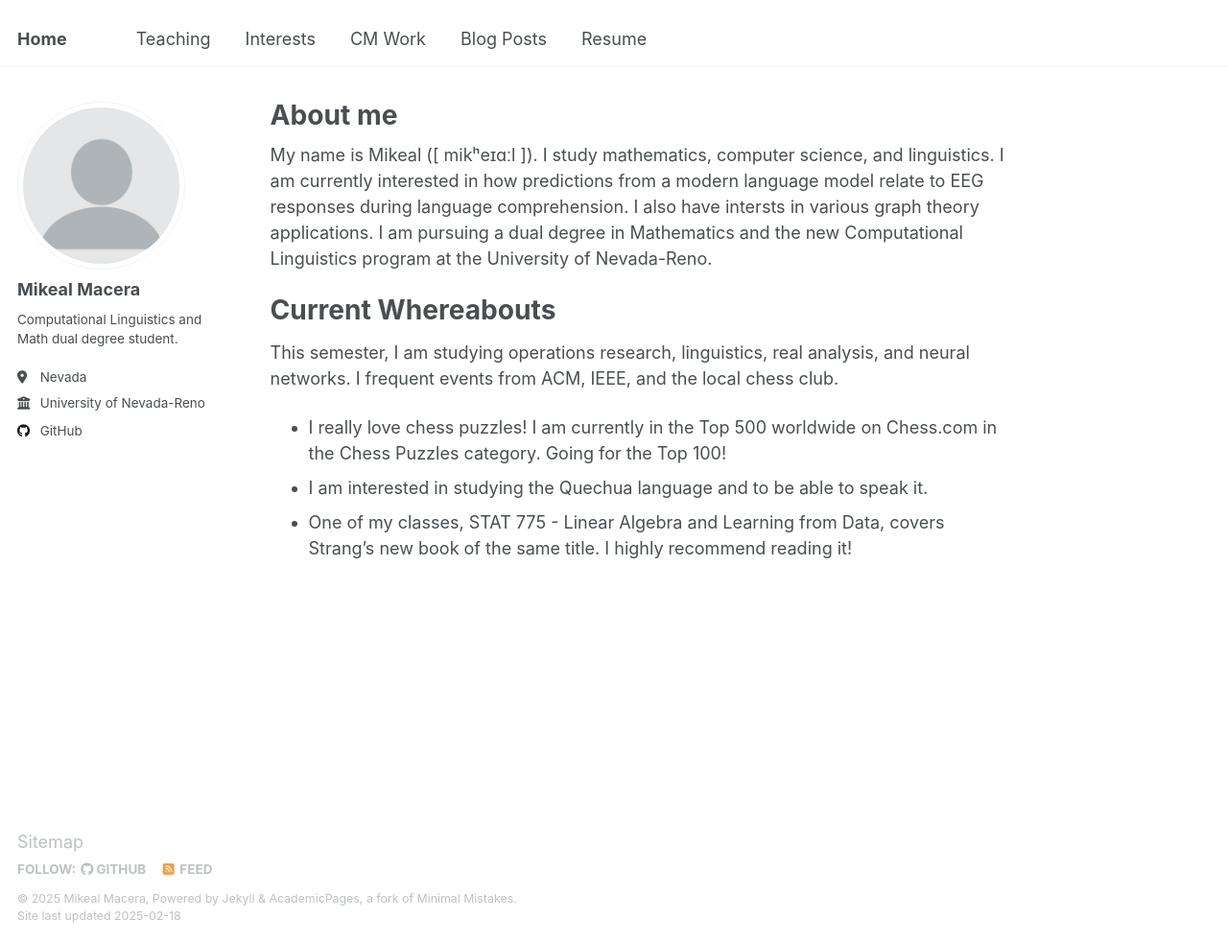
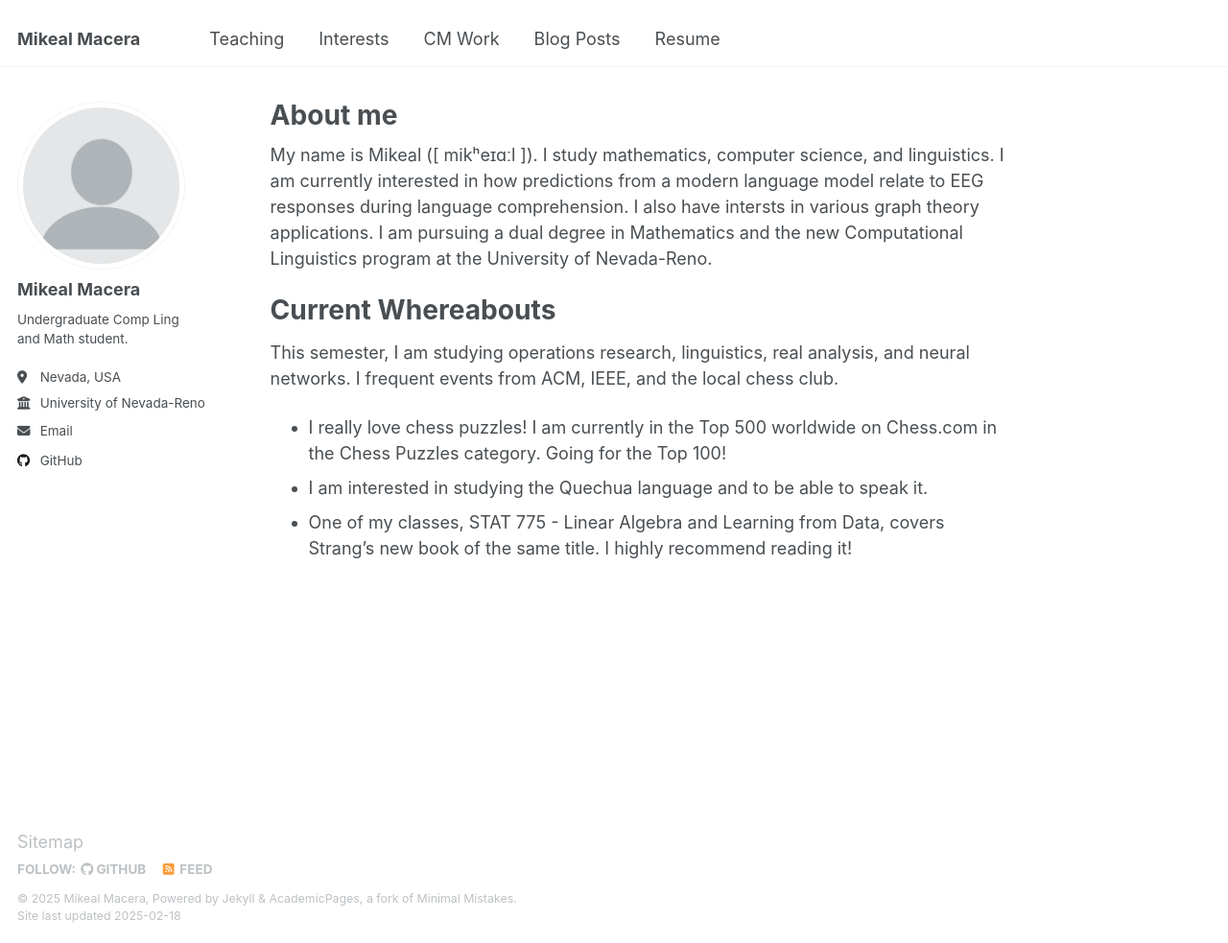
Before and after one commit to mikealmacera/mikealmacera.github.io, a Jekyll site: the page built from _pages/about.md, in a window 1280 px wide and 983 px high. Shown: the whole window at 96% size. Built offline with Jekyll 4.4.1, drawn with Linux system fonts in a browser that asks for light colours.

Commit message:
Update _config.yml

```diff
--- a/_config.yml
+++ b/_config.yml
@@ -9,7 +9,7 @@
 # Basic Site Settings
 locale                   : "en-US"
 site_theme               : "default"
-title                    : "Home"
+title                    : "Mikeal Macera"
 title_separator          : "-"
 name                     : &name "Mikeal Macera"
 description              : &description "personal description"
@@ -24,12 +24,12 @@ author:
   # Biographic information
   avatar           : "profile.png"
   name             : "Mikeal Macera"
-  pronouns         : #"they/them"
-  bio              : "Computational Linguistics and Math dual degree student."
-  location         : "Nevada"
+  pronouns         : # example: "she/her"
+  bio              : "Undergraduate Comp Ling and Math student."
+  location         : "Nevada, USA"
   employer         : "University of Nevada-Reno"
   uri              : # URL
-  email            : #"mmacera (at) unr (dot) edu"
+  email            : "mmacera [at] unr [dot] edu"
 
   # Academic websites
   arxiv            : # URL - Update with the correct link to your profile
@@ -50,7 +50,7 @@ author:
   stackoverflow    : # User number or user number and name (i.e., use "1" or "1/jeff-atwood")
 
   # Social media
-  bluesky          : # "bsky.app" # Replace this with you Bluesky username
+  bluesky          : #"bsky.app" # Replace this with you Bluesky username
   facebook         : # Username
   flickr           : # Username
   foursquare       : # Username
@@ -67,7 +67,7 @@ author:
   steam            : # Username
   telegram         : # URL
   tumblr           : # Username
-  twitter          : # gradescence
+  twitter          : # Username for X / Twitter
   vine             : # Username
   weibo            : # Username
   wikipedia        : # Username
@@ -131,7 +131,7 @@ yandex_site_verification :
 
 # Social Sharing
 twitter:
-  username               : &twitter
+  username               : # &twitter
 facebook:
   username               :
   app_id                 :
```
